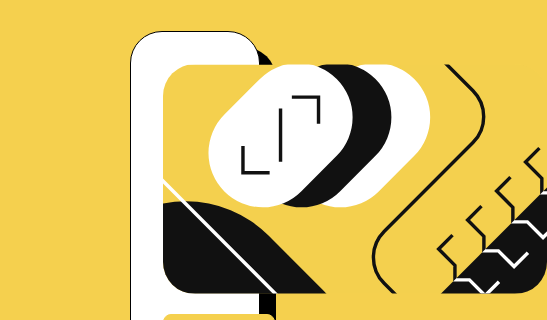
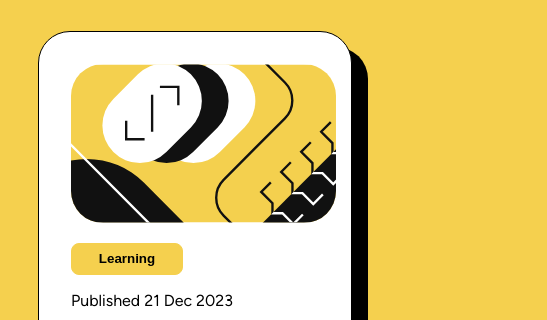
Before and after one commit to Bayodelic/BlogPreview, a plain HTML site: page index.html in a window 390 px wide. Shown: the top 320 px of the page, 547 px wide, since content can reach past the window. Drawn offline with Linux system fonts and the light colour scheme.

Commit message:
Mobile Responsive Design finish

```diff
--- a/styles/style.css
+++ b/styles/style.css
@@ -39,7 +39,7 @@ body{
 }
 
 #BlogImg{
-    width: 24rem;
+    width: 85%;
     margin-left: 2rem;
     margin-top: 2rem;
     border-radius: 2rem;
@@ -100,3 +100,31 @@ h1:hover{
     color: #F5D04E;
     cursor: pointer;
 }
+
+
+@media (max-width: 800px) {
+    #card{
+        border: 1px solid black;
+        border-radius: 2rem;
+        box-shadow: 1rem 1rem black;
+        width: 60%;
+        height: auto;
+        margin: 0 auto;
+        margin-top: 8%;
+        background-color: white;
+    }
+
+}
+@media (max-width: 430px) {
+    #card{
+        border: 1px solid black;
+        border-radius: 2rem;
+        box-shadow: 1rem 1rem black;
+        width: 80%;
+        height: auto;
+        margin: 0 auto;
+        margin-top: 8%;
+        background-color: white;
+    }
+
+}
```
